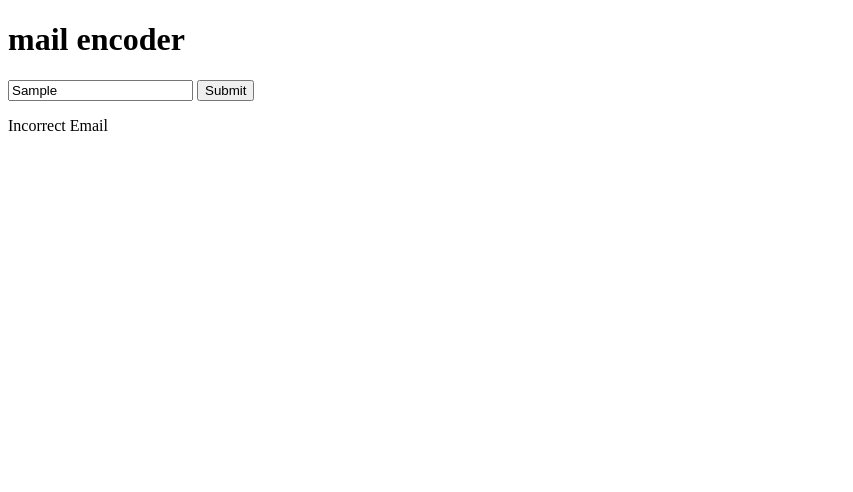
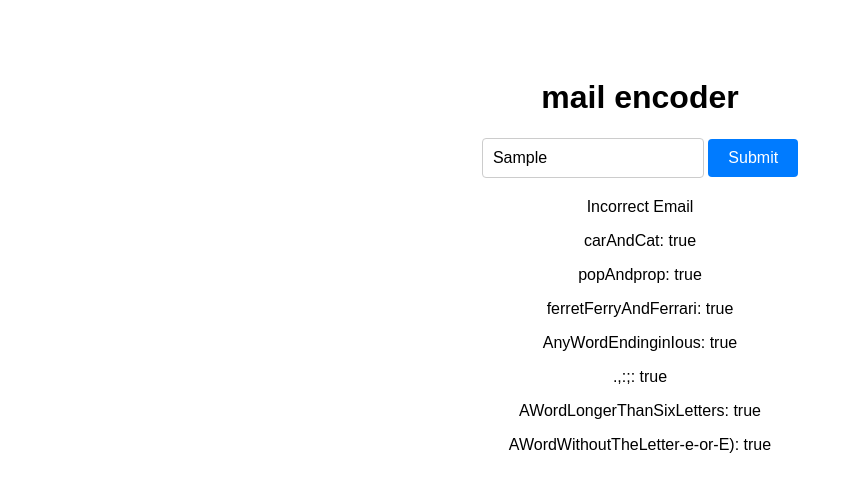
Before and after one commit to Ultra-Tech-code/Regex-test, a plain HTML site: page index.html in a window 1280 px wide. Both pictures are taken after typing "Sample" into the empty fields and a click on the button "Submit". Shown: the whole page, without its empty margins (0-853 px from the left). Drawn offline with Linux system fonts and the light colour scheme.

Commit message:
modify the display

```diff
--- a/index.html
+++ b/index.html
@@ -1,11 +1,9 @@
-
-
-
 <!DOCTYPE html>
 <html lang="en">
 <head>
   <meta charset="UTF-8">
   <meta name="viewport" content="width=device-width, initial-scale=1.0">
+  <link rel="stylesheet" href="style.css">
   <title>regex</title>
 </head>
 <body>
@@ -16,9 +14,11 @@
       <button id="submitButton" onclick="gmailConveter(event)">Submit</button>
   </div>
 
-  <section id="gmailResult">
+  <section id="gmailResult"></section>
+  <section id="test-result"></section>
 
-  </section>
+
+
 
 </body>
 <script src="script.js"></script>
--- a/script.js
+++ b/script.js
@@ -3,7 +3,8 @@ function gmailConveter(e){
  e.preventDefault;
 
 let input = document.getElementById("textInput").value
-const gmailResult = document.getElementById('gmailResult')
+let gmailResult = document.getElementById('gmailResult')
+
 
 let regex = /.*@.*\.com/
 let result = input.search(regex)
@@ -18,47 +19,52 @@ let result = input.search(regex)
     }
 }
 
+let result = {}
+let testResult = document.getElementById('test-result')
 
 //1. car and cat
-
-// regex = /(car)|(cat)/i
-// result = input.match(regex)
-// alert(result)
+regex = /(car)|(cat)/i
+result['carAndCat'] = regex.test("The cat sat in the car")
 
 
-// //2. pop and prop
+//2. pop and prop
+regex = /(pop)|(prop)/
+result['popAndprop'] = regex.test('The prop was pop at the party')
 
-// // regex = /(pop)|(prop)/
-// // result = input.match(regex)
-// // alert(result)
+//3. ferret, ferry, and ferrari
+// regex = /\b(ferret)\b|\b(ferry)\b|\b(ferrari)
+regex = /(ferret)|(ferry)|(ferrari)/
+result['ferretFerryAndFerrari'] = regex.test('The ferry ferrai was ferret')
 
-// //3. ferret, ferry, and ferrari
-// // regex = /\b(ferret)\b|\b(ferry)\b|\b(ferrari)
 
-// // regex = /(ferret)|(ferry)|(ferrari)/
-// // result = input.match(regex)
-// // alert(result)
 
-// // 4. Any word ending in ious
-// // regex = /\w+(ious)/
-// // result = input.match(regex)
-// // alert(result)
+// 4. Any word ending in ious
+regex = /\w+(ious)/
+result['AnyWordEndinginIous'] = regex.test("almost all gaseous element are hidious in nature")
 
 //5. A whitespace character followed by a period, comma, colon, or semicolon
-// regex = /\s+\.\,(:|;)/
-// result = input.search(regex)
-// alert(result)
+regex = /\s+\.\,(:|;)/
+result[' .,:;'] = regex.test(" .,:;")
 
 // 6. A word longer than six letters
-// regex = /\w{6}/
-// result = input.search(regex)
-// alert(result)
+regex = /\w{6}/
+result['AWordLongerThanSixLetters'] = regex.test("hello Mr kehinde")
+
 
 //7. A word without the letter e (or E)
+regex = /\b[^e]+\b/i
+// result.push(["A word without the letter e (or E)", regex.test("Mr Kenny has letter E in his name")])
+result['AWordWithoutTheLetter-e-or-E)'] = regex.test("Mr Kenny has letter E in his name")
 
-// regex = /\b[^e]+\b/i
-// result = input.search(regex)
-// alert(result)
+alert(JSON.stringify(result))
+
+for (const key in result) {
+
+    testResult.innerHTML += `<div>
+        <p>${key}: ${result[key]}</p>
+        </div>`
+
+}
 
 
 //8
```
